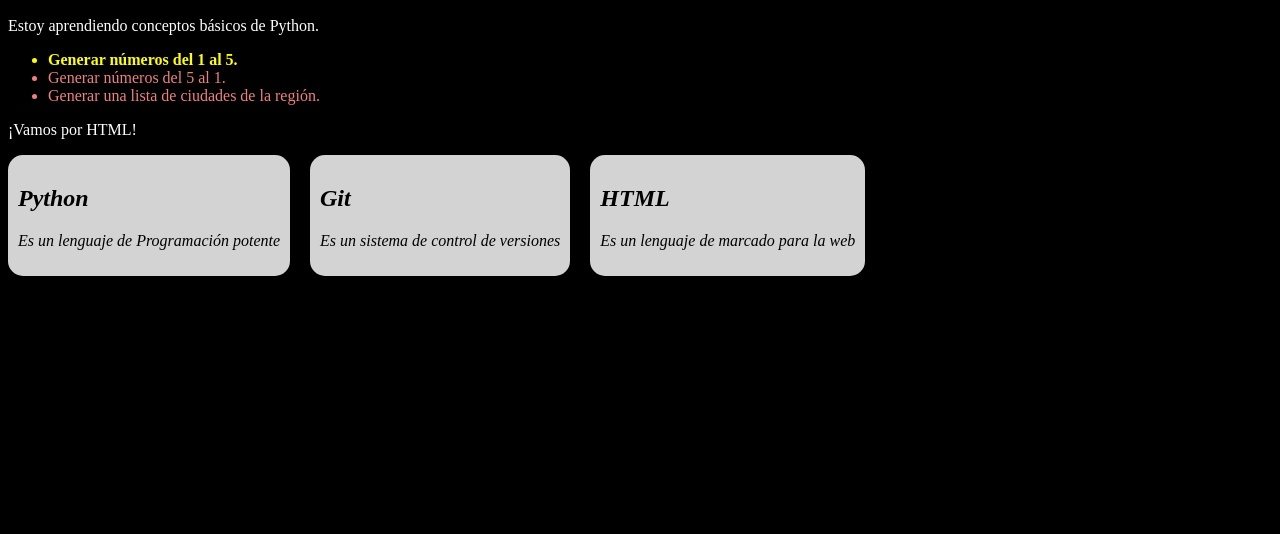
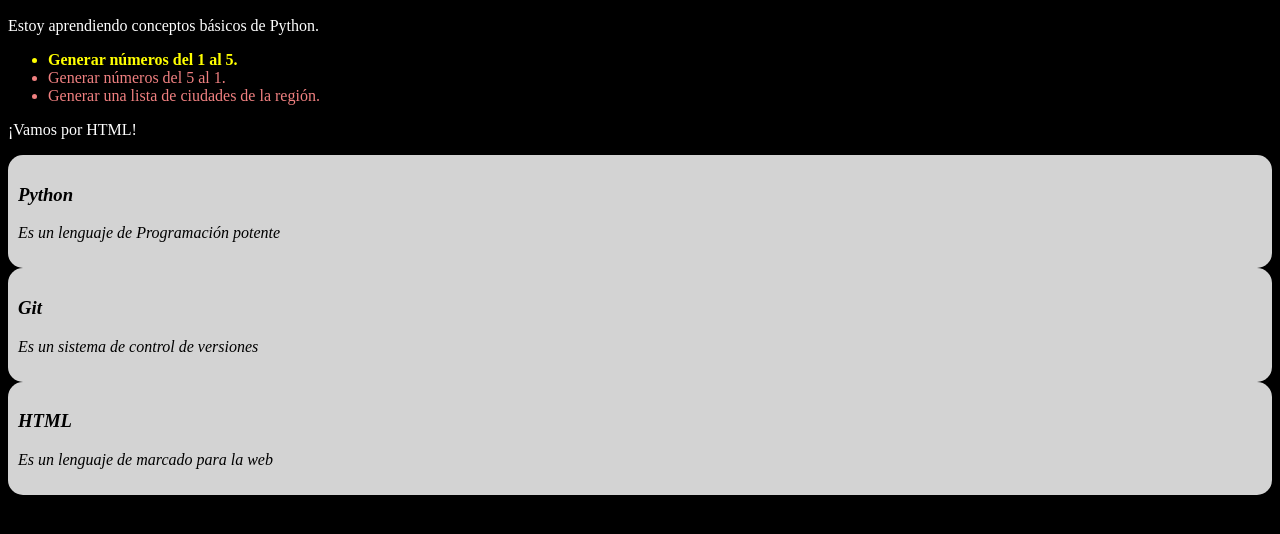
Before and after one commit to vmpe19832023-sketch/Fundamentos-Python, a plain HTML site: page index.html in a window 1280 px wide. Shown: the part 110-644 px from the top of the page. Drawn offline with Linux system fonts and the light colour scheme.

Commit message:
Python desde cero

```diff
--- a/index.html
+++ b/index.html
@@ -7,7 +7,7 @@
         .tarjeta p {
             color: black;
         }
-        .tarjeta h2 {
+        .tarjeta h3 {
             color: black;
         }
         p {
@@ -31,7 +31,7 @@
             color: yellow;
         }
         .repisa {
-            display: flex;
+            flex-wrap: wrap;
             gap: 20px;
         }
         .tarjeta {
@@ -53,16 +53,16 @@
     </ul>
     <p>¡Vamos por HTML!</p>
     <div class="repisa">
-        <div  class="tarjeta">
-            <h2>Python</h2>
+        <div class="tarjeta">
+            <h3>Python</h3>
             <p>Es un lenguaje de Programación potente</p>
         </div>
-        <div  class="tarjeta">
-            <h2>Git</h2>
+        <div class="tarjeta">
+            <h3>Git</h3>
             <p>Es un sistema de control de versiones</p>
         </div>
-        <div  class="tarjeta">
-            <h2>HTML</h2>
+        <div class="tarjeta">
+            <h3>HTML</h3>
             <p>Es un lenguaje de marcado para la web</p>
         </div>
     </div>
```
